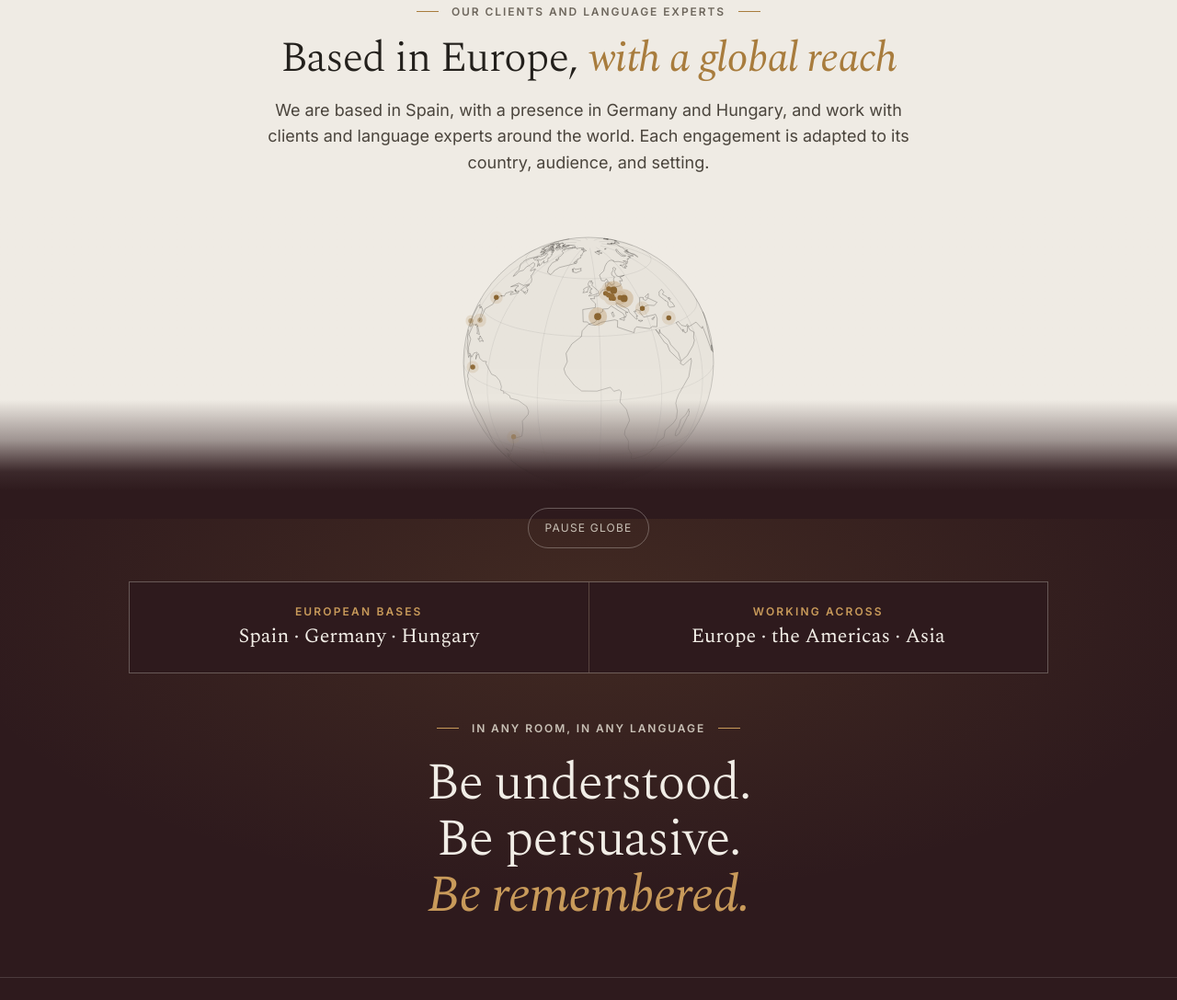
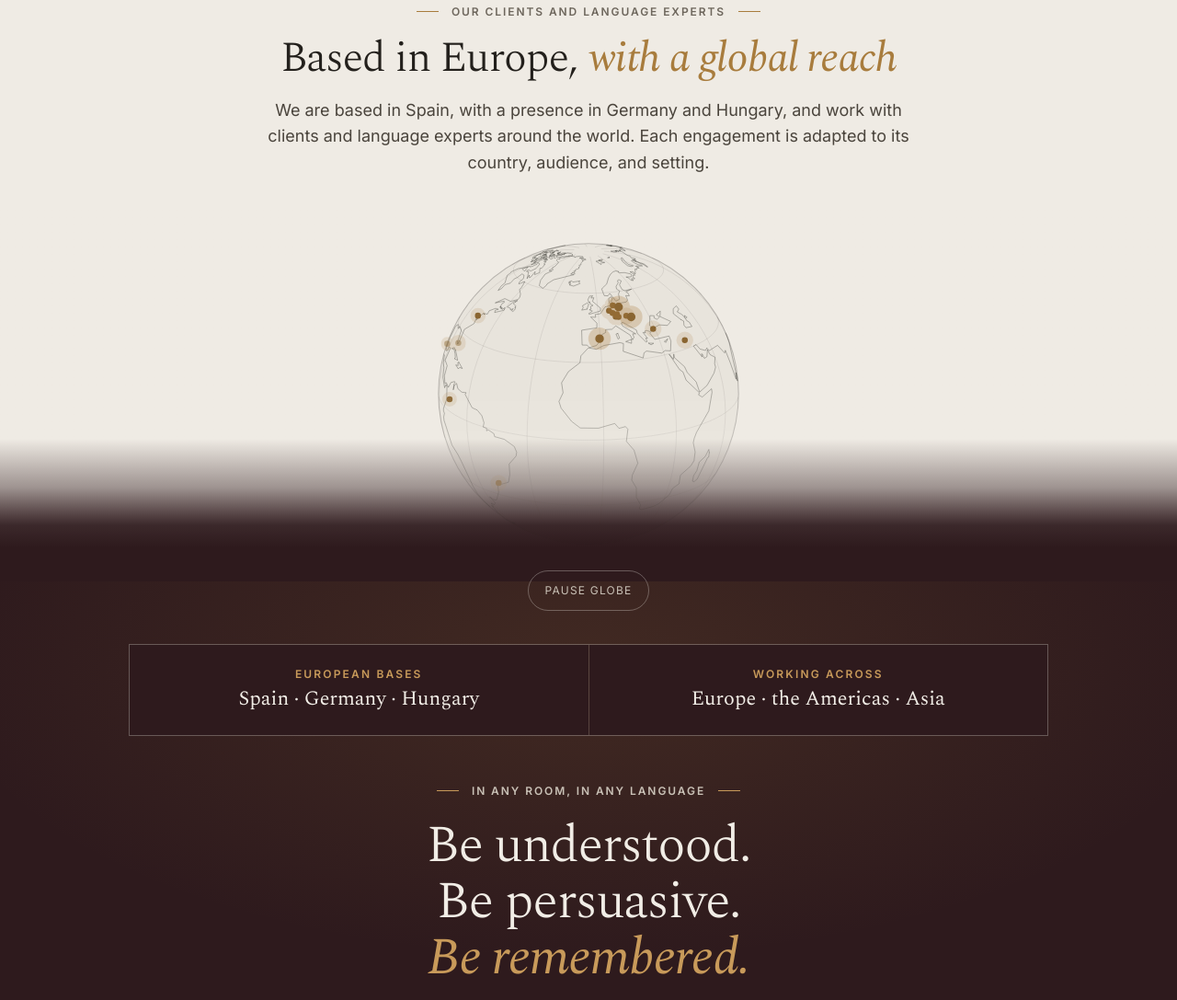
Before and after one commit to Doriankantor/kantor-communication, a plain HTML site: page index.html in a window 1280 px wide. Shown: the part 5726-6813 px from the top of the page at 92% size. Drawn offline with Linux system fonts and the light colour scheme.

Commit message:
Homepage: enlarge the globe by 20%

```diff
--- a/index.html
+++ b/index.html
@@ -394,7 +394,7 @@ h1,h2,.kc-balance{text-wrap:balance}
       <p style="margin: 0; color: #4A443C;">We are based in Spain, with a presence in Germany and Hungary, and work with clients and language experts around the world. Each engagement is adapted to its country, audience, and setting.</p>
     </div></div>
     <div style="position: relative; z-index: 1; padding: 0 clamp(20px, 5vw, 48px); background: linear-gradient(to bottom, #EFEBE4 0%, #EFEBE4 62%, color-mix(in srgb, #2E1A1D 42%, #EFEBE4) 75%, color-mix(in srgb, #2E1A1D 93%, #EFEBE4) 85%, #2E1A1D 91%, #2E1A1D 100%);">
-    <div class="kc-globe-stage" style="position: relative; z-index: 1; width: 100%; max-width: 340px; margin: 0 auto;">
+    <div class="kc-globe-stage" style="position: relative; z-index: 1; width: 100%; max-width: 408px; margin: 0 auto;">
       <svg id="kc-globe" viewBox="0 0 400 400" role="img" aria-label="Slowly rotating globe marking the cities where Kantor Communication clients, teachers and consultants are based" style="display: block; width: 100%; height: auto; overflow: visible;">
         <circle cx="200" cy="200" r="160" fill="#23201C" fill-opacity="0.03"></circle>
         <path d="M0,0" data-globe="gratD" fill="none" stroke="#23201C" stroke-opacity="0.13" stroke-width="0.65"></path>
```
